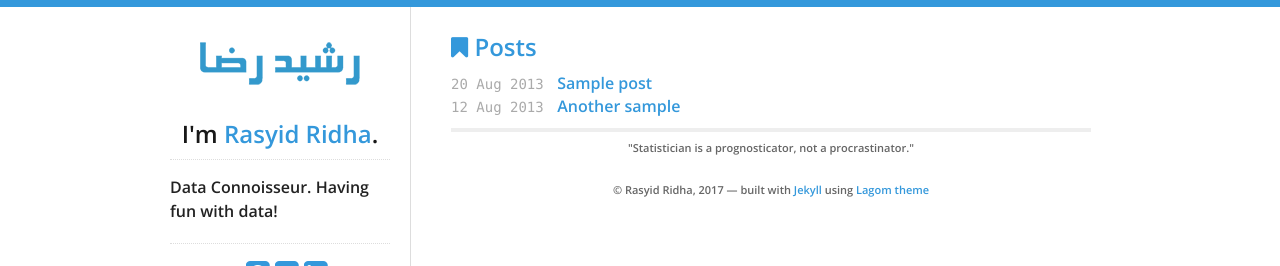
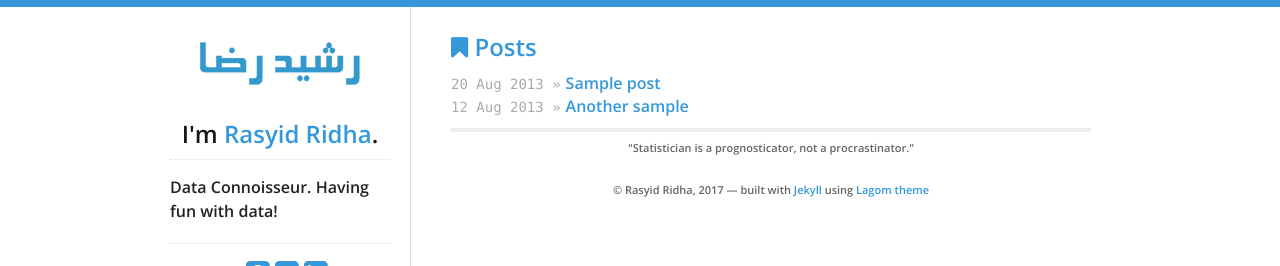
Before and after one commit to rasyidstat/rasyidstat.github.io, a Jekyll site: the page built from index.html, in a window 1280 px wide. Shown: the top 266 px of the page. Built offline with Jekyll 4.4.1, drawn with Linux system fonts in a browser that asks for light colours; nearby versions of some CDN libraries; part of the change alters nothing that is shown.

```diff
--- a/index.html
+++ b/index.html
@@ -7,7 +7,7 @@ title: Posts
   <h2><i class="fa fa-bookmark"></i> Posts</h2>
   <ul id="blog-posts" class="posts">
     {% for post in site.posts %}
-      <li><span>{{ post.date | date_to_string }} </span><a href="{{ post.url }}">{{ post.title }}</a></li>
+      <li><span>{{ post.date | date_to_string }} &raquo;</span><a href="{{ post.url }}">{{ post.title }}</a></li>
     {% endfor %}
   </ul>
 </div>
```
